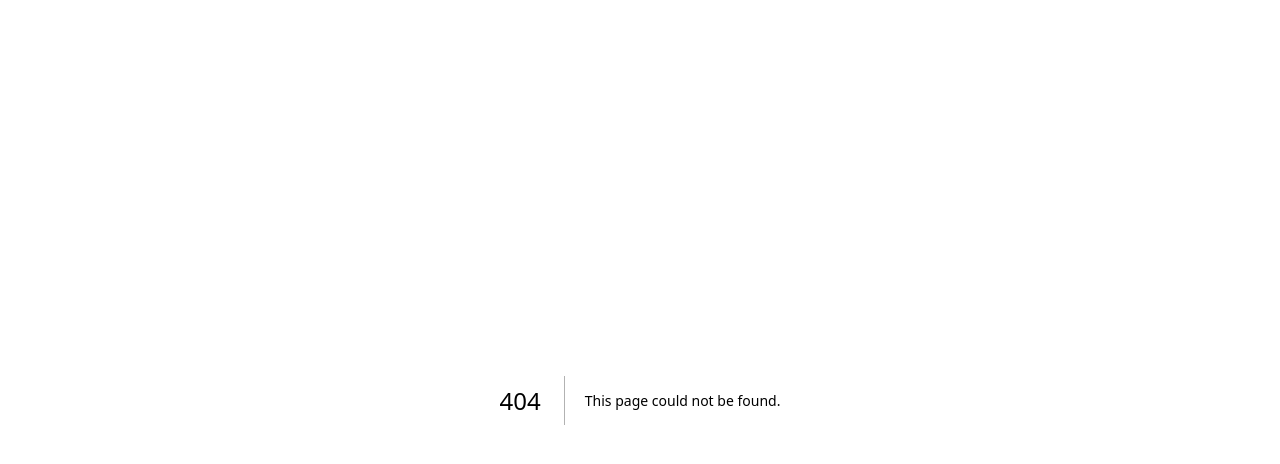
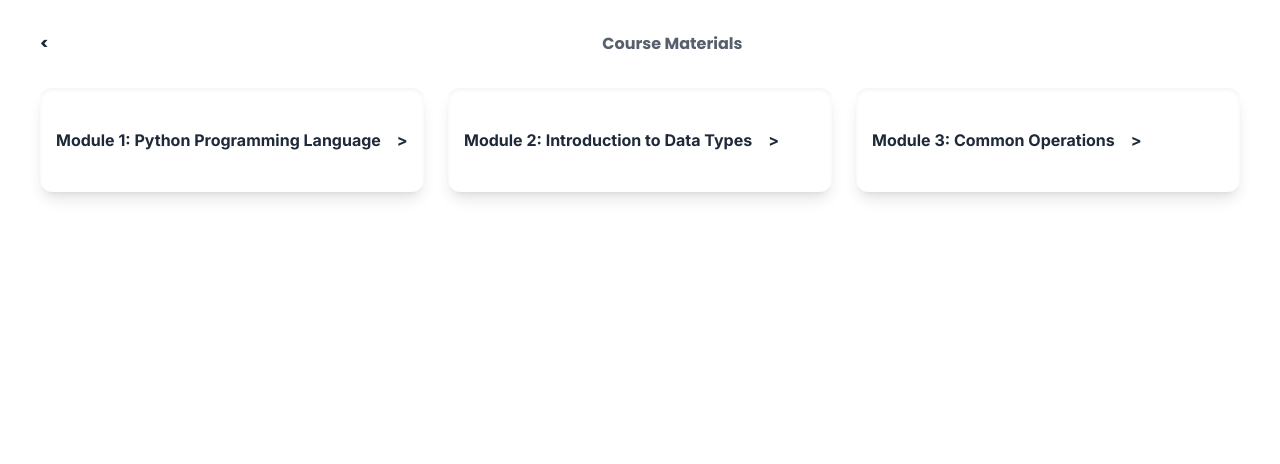
Before and after one commit to ChrisTinapay/reminded, a Next.js app: page /course/course-material in a window 1280 px wide. Before the commit this address had no page. Shown: the top 464 px of the page. Built offline with nearby package versions, Linux system fonts and the light colour scheme.

Commit message:
Created scaffold for course and courseViewer

```diff
--- a/app/(pages)/course-material/page.jsx
+++ /dev/null
@@ -1,5 +0,0 @@
-const CourseMaterial = () => {
-  return <></>;
-};
-
-export default CourseMaterial;
--- /dev/null
+++ b/app/(pages)/course/_components/materialHeader.jsx
@@ -0,0 +1,18 @@
+const MaterialHeader = (props) => {
+  return (
+    <>
+      <div className="flex items-center gap-6 py-8">
+        <button className="px-4 text-center justify-start text-gray-800 text-base font-bold font-poppins leading-6">
+          &lt;
+        </button>
+        <div className="w-full flex justify-center items-center">
+          <h1 className="text-center justify-start text-gray-800/75 text-base font-bold font-poppins leading-6">
+            {props.pageName}
+          </h1>
+        </div>
+      </div>
+    </>
+  );
+};
+
+export default MaterialHeader;
--- /dev/null
+++ b/app/(pages)/course/course-material/_components/materialCard.jsx
@@ -0,0 +1,18 @@
+const MaterialCard = (props) => {
+  return (
+    <>
+      <button className="h-26 w-sm p-4 flex rounded-xl shadow-lg inset-shadow-sm  items-center gap-4 sm:">
+        <div>
+          <h1 className="line-clamp-2 text-start self-stretch text-gray-800 text-base font-bold font-inter leading-6">
+            {props.course}
+          </h1>
+        </div>
+        <h1 className="justify-start text-gray-800 text-base font-bold font-inter leading-6">
+          &gt;
+        </h1>
+      </button>
+    </>
+  );
+};
+
+export default MaterialCard;
--- /dev/null
+++ b/app/(pages)/course/course-material/material-viewer/_components/materialContent.jsx
@@ -0,0 +1,13 @@
+const MaterialContent = (props) => {
+  return (
+    <>
+      <div className="py-6">
+        <p className="indent-10 self-stretch justify-start text-gray-800 text-base font-bold font-inter leading-6 ">
+          {props.materialContent}
+        </p>
+      </div>
+    </>
+  );
+};
+
+export default MaterialContent;
--- /dev/null
+++ b/app/(pages)/course/course-material/material-viewer/page.jsx
@@ -0,0 +1,19 @@
+import MaterialHeader from '../../_components/materialHeader';
+import MaterialContent from './_components/materialContent';
+
+const MaterialViewer = () => {
+  return (
+    <>
+      <div className="px-6">
+        <MaterialHeader pageName={'Content Viewer'} />
+        <MaterialContent
+          materialContent={
+            'Lorem ipsum dolor sit amet consectetur, adipisicing elit. Veniam a fugit laudantium dolorem est nostrum tempore, eaque nesciunt rem at libero exercitationem illo ab, eum quaerat?'
+          }
+        />
+      </div>
+    </>
+  );
+};
+
+export default MaterialViewer;
--- /dev/null
+++ b/app/(pages)/course/course-material/page.jsx
@@ -0,0 +1,20 @@
+import MaterialHeader from '../_components/materialHeader';
+import MaterialCard from './_components/materialCard';
+
+const CourseMaterial = () => {
+  return (
+    <>
+      <div className="px-6">
+        <MaterialHeader pageName={'Course Materials'} />
+        <div className="flex flex-wrap gap-6  justify-center items-center">
+          {/* put the logic here ok 😤 */}
+          <MaterialCard course={'Module 1: Python Programming Language'} />
+          <MaterialCard course={'Module 2: Introduction to Data Types'} />
+          <MaterialCard course={'Module 3: Common Operations'} />
+        </div>
+      </div>
+    </>
+  );
+};
+
+export default CourseMaterial;
--- a/app/layout.js
+++ b/app/layout.js
@@ -21,6 +21,7 @@ export const metadata = {
 export default function RootLayout({ children }) {
   return (
     <html className="" lang="en">
+      <meta name="viewport" content="width=device-width, initial-scale=1.0" />
       <body className={`${inter.variable} ${poppins.variable} antialiased`}>
         {children}
       </body>
```
